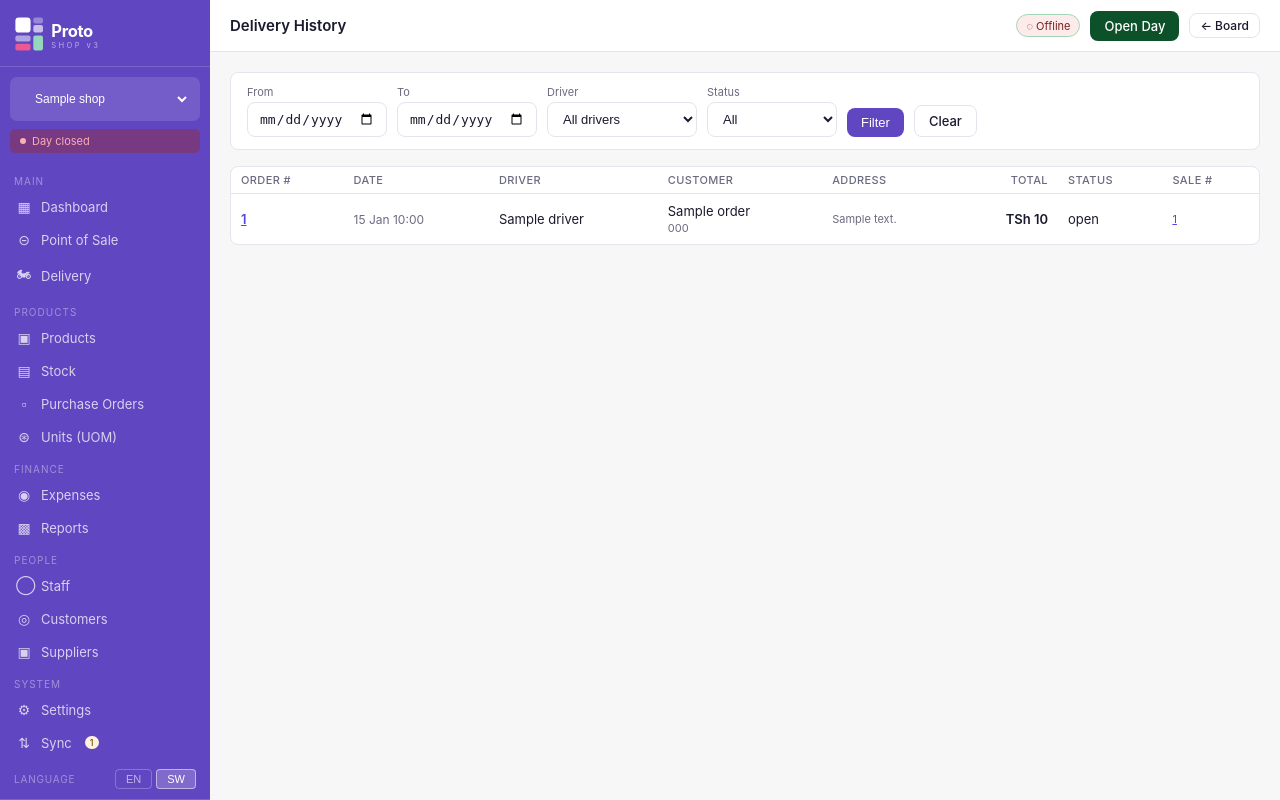
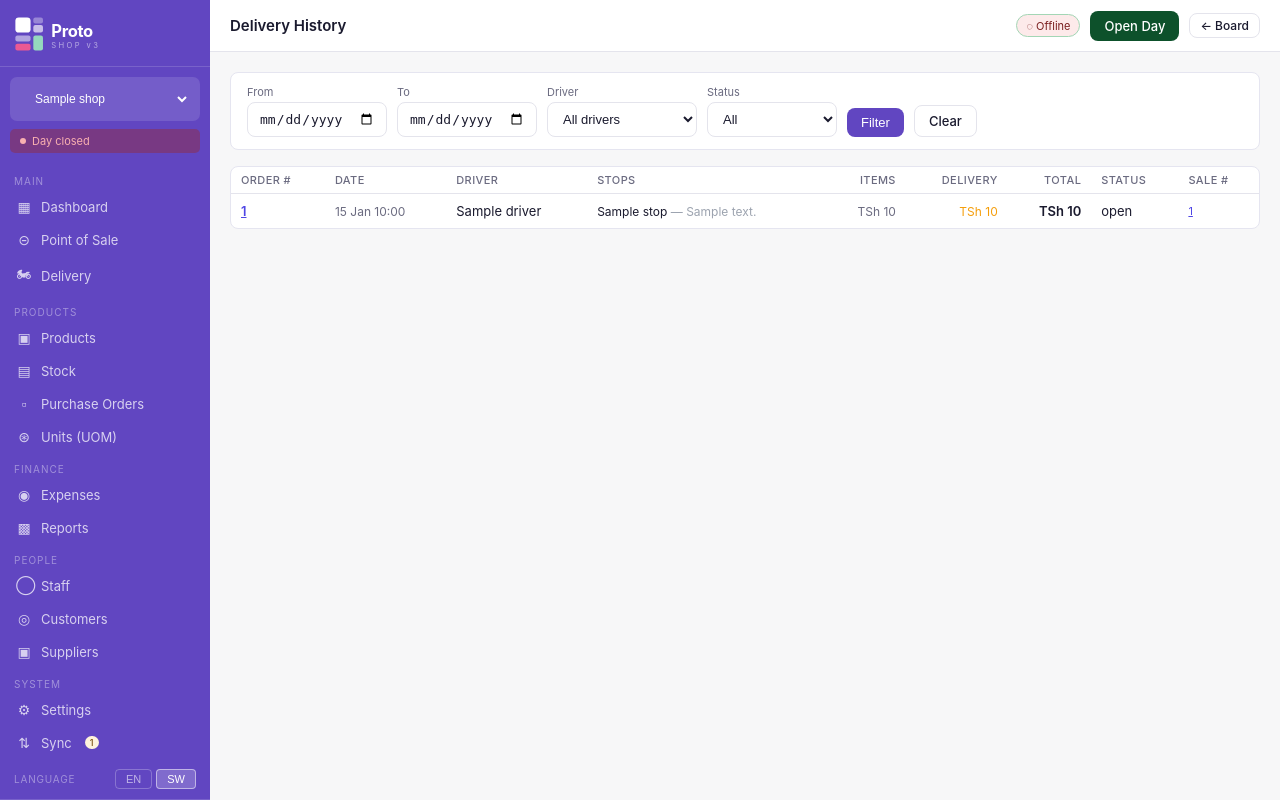
Before and after one commit to jackroot7/proto_v3, a Django app: template templates/delivery/history.html in a window 1280 px wide. Run offline with Django 5.2, Linux system fonts and the light colour scheme; a user stored in the database is signed in; tables that the repository leaves empty hold one stand-in row (values such as "Sample post"); the template is opened without the code that fills it: most values are stand-ins (such as "Sample title", 1, 10 or a date in 2020).

Commit message:
UPDATES: Add new delivery Features. With orders and Sales. Multi Stop mechanism and Add more driver on the Boards

```diff
--- a/delivery/views.py
+++ b/delivery/views.py
@@ -486,6 +486,8 @@ def motorcycle_form(request, pk=None):
                     notes=request.POST.get('notes', '').strip(),
                 )
                 messages.success(request, f"Motorcycle {plate} added.")
+                if request.POST.get('action') == 'save_add':
+                    return redirect('delivery:motorcycle_add')
             return redirect('delivery:motorcycles')
 
     return render(request, 'delivery/motorcycle_form.html', {
@@ -541,6 +543,8 @@ def driver_form(request, pk=None):
                     motorcycle=moto,
                 )
                 messages.success(request, f"Driver {name} added.")
+                if request.POST.get('action') == 'save_add':
+                    return redirect('delivery:driver_add')
             return redirect('delivery:drivers')
 
     return render(request, 'delivery/driver_form.html', {
--- a/templates/delivery/drivers.html
+++ b/templates/delivery/drivers.html
@@ -39,10 +39,14 @@
     </tbody>
   </table>
 </div>
+<div style="margin-top:14px;">
+  <a href="{% url 'delivery:driver_add' %}" class="btn btn-primary">+ Add Another Driver</a>
+</div>
 {% else %}
 <div style="text-align:center;padding:60px;color:#6b6b80;">
   <div style="font-size:40px;margin-bottom:12px;">👷</div>
-  <p>No drivers yet. <a href="{% url 'delivery:driver_add' %}">Add a driver</a> to get started.</p>
+  <p style="margin-bottom:16px;">No drivers yet.</p>
+  <a href="{% url 'delivery:driver_add' %}" class="btn btn-primary">+ Add Driver</a>
 </div>
 {% endif %}
 {% endblock %}
--- a/templates/delivery/history.html
+++ b/templates/delivery/history.html
@@ -49,8 +49,9 @@
         <th>Order #</th>
         <th>Date</th>
         <th>Driver</th>
-        <th>Customer</th>
-        <th>Address</th>
+        <th>Stops</th>
+        <th style="text-align:right">Items</th>
+        <th style="text-align:right">Delivery</th>
         <th style="text-align:right">Total</th>
         <th>Status</th>
         <th>Sale #</th>
@@ -62,8 +63,13 @@
         <td><a href="{% url 'delivery:order_detail' order.pk %}" style="color:#4f46e5;font-weight:600;">{{ order.order_number }}</a></td>
         <td style="font-size:12px;color:#6b6b80;">{{ order.created_at|date:"d M H:i" }}</td>
         <td>{{ order.driver.name }}</td>
-        <td>{{ order.display_customer_name }}<br><span style="font-size:11px;color:#6b6b80">{{ order.display_customer_phone }}</span></td>
-        <td style="font-size:11px;color:#6b6b80;max-width:150px;white-space:nowrap;overflow:hidden;text-overflow:ellipsis">{{ order.delivery_address|default:"—" }}</td>
+        <td style="font-size:12px;">
+          {% for stop in order.stops.all %}
+            <div>{{ stop.display_customer_name }}{% if stop.delivery_address %} <span style="color:#9ca3af">— {{ stop.delivery_address|truncatechars:25 }}</span>{% endif %}</div>
+          {% endfor %}
+        </td>
+        <td style="text-align:right;font-size:12px;color:#6b6b80;">TSh {{ order.subtotal|floatformat:0 }}</td>
+        <td style="text-align:right;font-size:12px;color:#f59e0b;">{% if order.delivery_cost > 0 %}TSh {{ order.delivery_cost|floatformat:0 }}{% else %}—{% endif %}</td>
         <td style="text-align:right;font-weight:600;">TSh {{ order.total|floatformat:0 }}</td>
         <td>
           {% if order.status == 'pending' %}<span class="badge badge-amber" style="font-size:10px;">Pending</span>
--- a/templates/delivery/motorcycles.html
+++ b/templates/delivery/motorcycles.html
@@ -39,10 +39,14 @@
     </tbody>
   </table>
 </div>
+<div style="margin-top:14px;">
+  <a href="{% url 'delivery:motorcycle_add' %}" class="btn btn-primary">+ Add Another Motorcycle</a>
+</div>
 {% else %}
 <div style="text-align:center;padding:60px;color:#6b6b80;">
   <div style="font-size:40px;margin-bottom:12px;">🏍️</div>
-  <p>No motorcycles registered. <a href="{% url 'delivery:motorcycle_add' %}">Add one</a>.</p>
+  <p style="margin-bottom:16px;">No motorcycles registered yet.</p>
+  <a href="{% url 'delivery:motorcycle_add' %}" class="btn btn-primary">+ Add Motorcycle</a>
 </div>
 {% endif %}
 {% endblock %}
```
Also changed, not shown: templates/delivery/board.html (+9 -0 lines), templates/delivery/driver_form.html (+5 -2 lines), templates/delivery/motorcycle_form.html (+5 -2 lines), proto_v3.db.
